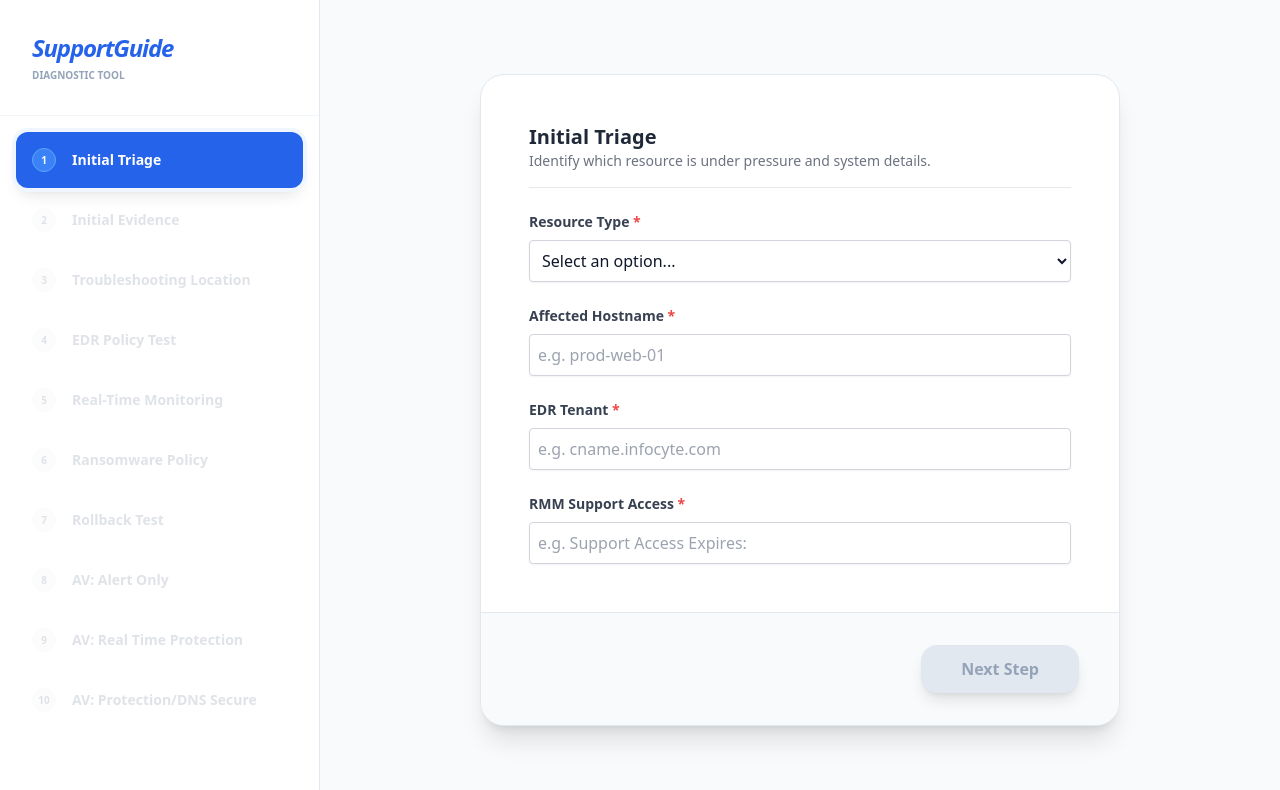
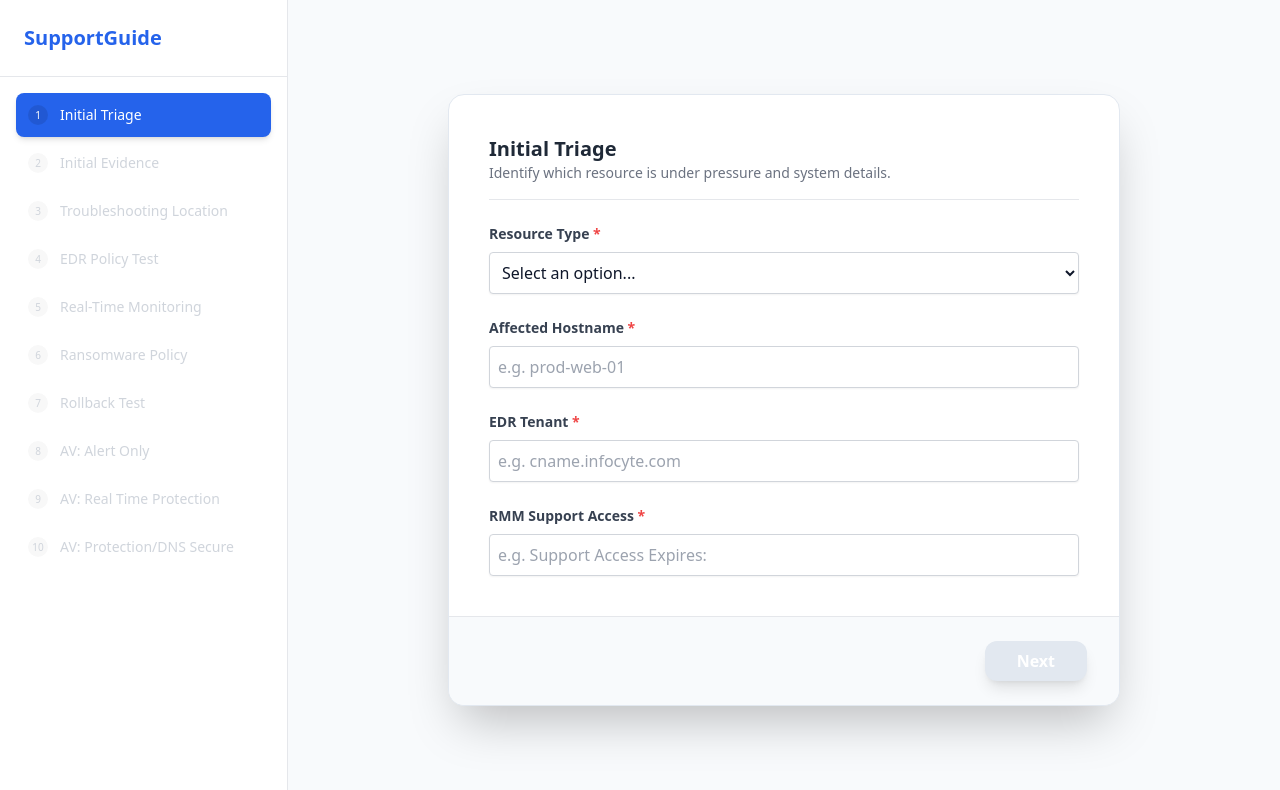
Before and after one commit to edr-support/guidetsnotes, a React (Vite) app: page / in a window 1280 px wide. Shown: the top 790 px of the page. Built offline with nearby package versions, Linux system fonts and the light colour scheme.

Commit message:
try again

```diff
--- a/src/App.tsx
+++ b/src/App.tsx
@@ -28,147 +28,91 @@ function App() {
   if (!activeSchema) return null;
 
   if (isFinished) {
-    const markdownReport = generateMarkdown(activeSchema, answers);
+    const reportMd = generateMarkdown(activeSchema, answers);
     return (
-      <div className="flex flex-col items-center min-h-screen bg-slate-100 p-6 sm:p-12">
-        {/* Actions Header - Hidden during print */}
-        <div className="w-full max-w-4xl mb-6 flex justify-between items-center no-print">
-          <button
-            onClick={() => setIsFinished(false)}
-            className="text-slate-600 font-semibold hover:text-blue-600 transition-colors"
-          >
-            ← Back to Editor
-          </button>
-          <div className="flex gap-3">
-            <button
-              onClick={() => handleCopy(markdownReport)}
-              className="px-6 py-2 bg-white border border-slate-300 rounded-lg font-medium shadow-sm hover:bg-slate-50 transition-all"
-            >
+      <div className="flex flex-col items-center min-h-screen bg-slate-100 p-4 sm:p-10">
+        <div className="w-full max-w-4xl flex justify-between mb-4 no-print">
+          <button onClick={() => setIsFinished(false)} className="text-blue-600 font-bold">← Edit Answers</button>
+          <div className="flex gap-2">
+            <button onClick={() => handleCopy(reportMd)} className="bg-white border px-4 py-2 rounded shadow-sm text-sm">
               {copied ? "✓ Copied" : "Copy Markdown"}
             </button>
-            <button
-              onClick={() => window.print()}
-              className="px-6 py-2 bg-blue-600 text-white rounded-lg font-bold shadow-lg hover:bg-blue-700 transition-all"
-            >
+            <button onClick={() => window.print()} className="bg-blue-600 text-white px-4 py-2 rounded shadow-sm text-sm font-bold">
               Print to PDF
             </button>
           </div>
         </div>
 
-        {/* The Visual Report - This renders images for the PDF */}
-        <div className="print-report w-full max-w-4xl bg-white shadow-2xl rounded-2xl border border-slate-200 p-12">
-          <header className="border-b-4 border-blue-600 pb-6 mb-10">
-            <h1 className="text-3xl font-bold text-slate-900">{activeSchema.title}</h1>
-            <p className="text-slate-500 mt-2 font-medium">Investigation Summary Report</p>
-          </header>
-
-          <div className="space-y-12">
-            {activeSchema.steps.map((step) => {
-              const hasAnswers = step.fields.some(f => answers[f.id]);
-              if (!hasAnswers) return null;
-
+        {/* This is the visual report that includes images */}
+        <div className="bg-white w-full max-w-4xl p-12 shadow-xl rounded-xl border border-slate-200">
+          <h1 className="text-3xl font-bold border-b-4 border-blue-600 pb-4 mb-8">{activeSchema.title}</h1>
+          <div className="space-y-10">
+            {activeSchema.steps.map(step => (
+              <div key={step.id} className="page-break-inside-avoid">
+                <h2 className="text-sm font-black text-blue-600 uppercase tracking-widest mb-4">{step.title}</h2>
+                <div className="space-y-6 border-l-2 border-slate-100 pl-6">
+                  {step.fields.map(field => {
+                    const val = answers[field.id];
+                    if (!val) return null;
                     return (
-                <section key={step.id} className="break-inside-avoid">
-                  <h2 className="text-xl font-bold text-blue-800 mb-6 bg-blue-50/50 p-2 rounded uppercase text-sm tracking-tight">
-                    {step.title}
-                  </h2>
-                  <div className="grid gap-6 pl-4 border-l-2 border-slate-100">
-                    {step.fields.map((field) => {
-                      const value = answers[field.id];
-                      if (!value) return null;
-
-                      return (
-                        <div key={field.id} className="space-y-2">
-                          <label className="text-[10px] font-black text-slate-400 uppercase tracking-widest block">
-                            {field.label}
-                          </label>
+                      <div key={field.id}>
+                        <p className="text-[10px] font-bold text-slate-400 uppercase">{field.label}</p>
                         {field.type === 'image' ? (
-                            <div className="mt-2 max-w-xl">
-                              <img src={value} alt="Evidence" className="rounded-lg border shadow-sm w-full h-auto" />
-                            </div>
+                          <img src={val} className="mt-2 rounded-lg border max-h-96" alt="evidence" />
                         ) : field.type === 'code' ? (
-                            <pre className="bg-slate-900 text-slate-100 p-4 rounded-lg text-xs font-mono overflow-x-auto">
-                              {value}
-                            </pre>
+                          <pre className="mt-2 bg-slate-900 text-white p-4 rounded text-xs">{val}</pre>
                         ) : (
-                            <p className="text-slate-800 font-medium whitespace-pre-wrap">{value}</p>
+                          <p className="text-slate-800 font-medium">{val}</p>
                         )}
                       </div>
                     );
                   })}
                 </div>
-                </section>
-              );
-            })}
+              </div>
+            ))}
           </div>
         </div>
+
+        <style>{`
+          @media print {
+            .no-print { display: none !important; }
+            body { background: white !important; padding: 0 !important; }
+            .shadow-xl { box-shadow: none !important; border: none !important; }
+          }
+        `}</style>
       </div>
     );
   }
 
   return (
-    <div className="flex h-screen bg-slate-50 overflow-hidden font-sans">
-      {/* Sidebar Navigation */}
-      <aside className="w-80 bg-white border-r border-slate-200 flex flex-col hidden lg:flex no-print shadow-sm">
-        <div className="p-8 border-b border-slate-100">
-          <h1 className="text-2xl font-black text-blue-600 tracking-tighter italic">SupportGuide</h1>
-          <p className="text-[10px] text-slate-400 font-bold uppercase mt-1">Diagnostic Tool</p>
-        </div>
-        <nav className="p-4 space-y-1 overflow-y-auto flex-1">
+    <div className="flex h-screen bg-slate-50 font-sans">
+      <aside className="w-72 bg-white border-r hidden md:flex flex-col no-print">
+        <div className="p-6 border-b"><h1 className="text-xl font-black text-blue-600">SupportGuide</h1></div>
+        <nav className="p-4 space-y-1">
           {activeSchema.steps.map((step, idx) => (
-            <button
-              key={step.id}
-              disabled={!canAccessStep(idx)}
-              onClick={() => goToStep(idx)}
-              className={`w-full text-left p-4 rounded-xl text-sm transition-all flex items-center gap-4 ${
-                currentStepIndex === idx
-                  ? 'bg-blue-600 text-white shadow-lg ring-4 ring-blue-50'
-                  : 'text-slate-500 hover:bg-slate-50'
-              } disabled:opacity-20`}
-            >
-              <span className={`w-6 h-6 rounded-full flex items-center justify-center text-[10px] font-black border ${
-                currentStepIndex === idx ? 'bg-blue-500 border-blue-400' : 'bg-slate-100'
-              }`}>
-                {idx + 1}
-              </span>
-              <span className="font-bold truncate">{step.title}</span>
+            <button key={step.id} onClick={() => goToStep(idx)} disabled={!canAccessStep(idx)}
+              className={`w-full text-left p-3 rounded-lg text-sm transition-all flex items-center gap-3 ${
+                currentStepIndex === idx ? 'bg-blue-600 text-white shadow-md' : 'text-slate-500 hover:bg-slate-50'
+              } disabled:opacity-30`}>
+              <span className="w-5 h-5 rounded-full bg-black/10 flex items-center justify-center text-[10px]">{idx+1}</span>
+              {step.title}
             </button>
           ))}
         </nav>
       </aside>
 
-      {/* Main Content Area - Form is Centered Here */}
-      <main className="flex-1 overflow-y-auto grid place-items-center bg-slate-50">
-        <div className="w-full max-w-2xl px-4 py-16">
-          <div className="bg-white rounded-3xl shadow-xl border border-slate-200 overflow-hidden">
-            <div className="p-12">
+      <main className="flex-1 grid place-items-center p-4 overflow-y-auto">
+        <div className="w-full max-w-2xl bg-white rounded-2xl shadow-2xl border border-slate-200 overflow-hidden">
+          <div className="p-10">
             <FormRenderer />
           </div>
-
-            <div className="px-10 py-8 bg-slate-50 border-t flex justify-between items-center">
-              <button onClick={prevStep} disabled={currentStepIndex === 0} className="px-6 py-2 text-slate-400 font-bold disabled:opacity-0">
-                Back
-              </button>
-              <div className="flex items-center gap-6">
+          <div className="px-8 py-6 bg-slate-50 border-t flex justify-between items-center">
+            <button onClick={prevStep} disabled={currentStepIndex === 0} className="text-slate-400 font-bold disabled:opacity-0">Back</button>
             {currentStepIndex < activeSchema.steps.length - 1 ? (
-                  <button
-                    onClick={nextStep}
-                    disabled={!isStepComplete(currentStepIndex)}
-                    className="px-10 py-3 bg-blue-600 text-white font-bold rounded-2xl shadow-lg disabled:bg-slate-200 disabled:text-slate-400"
-                  >
-                    Next Step
-                  </button>
+              <button onClick={nextStep} disabled={!isStepComplete(currentStepIndex)} className="bg-blue-600 text-white px-8 py-2 rounded-xl font-bold shadow-lg disabled:bg-slate-200">Next</button>
             ) : (
-                  <button
-                    onClick={() => setIsFinished(true)}
-                    disabled={!isStepComplete(currentStepIndex)}
-                    className="px-12 py-3 bg-green-600 text-white font-bold rounded-2xl shadow-lg disabled:bg-slate-200"
-                  >
-                    Generate Report
-                  </button>
+              <button onClick={() => setIsFinished(true)} disabled={!isStepComplete(currentStepIndex)} className="bg-green-600 text-white px-8 py-2 rounded-xl font-bold shadow-lg disabled:bg-slate-200">Finish</button>
             )}
-              </div>
-            </div>
           </div>
         </div>
       </main>
```
Lines whose indentation alone changed are shown as unchanged.
